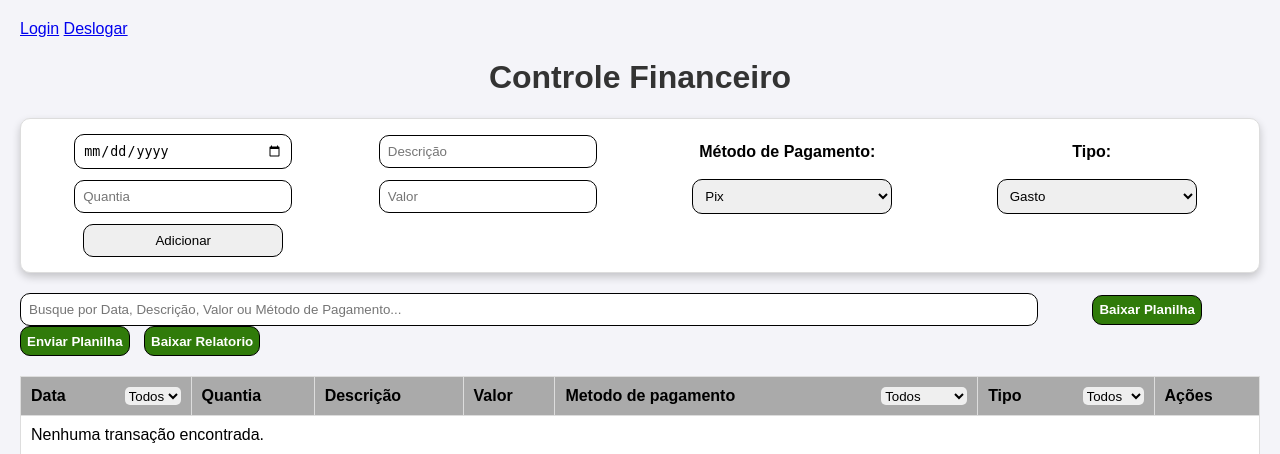
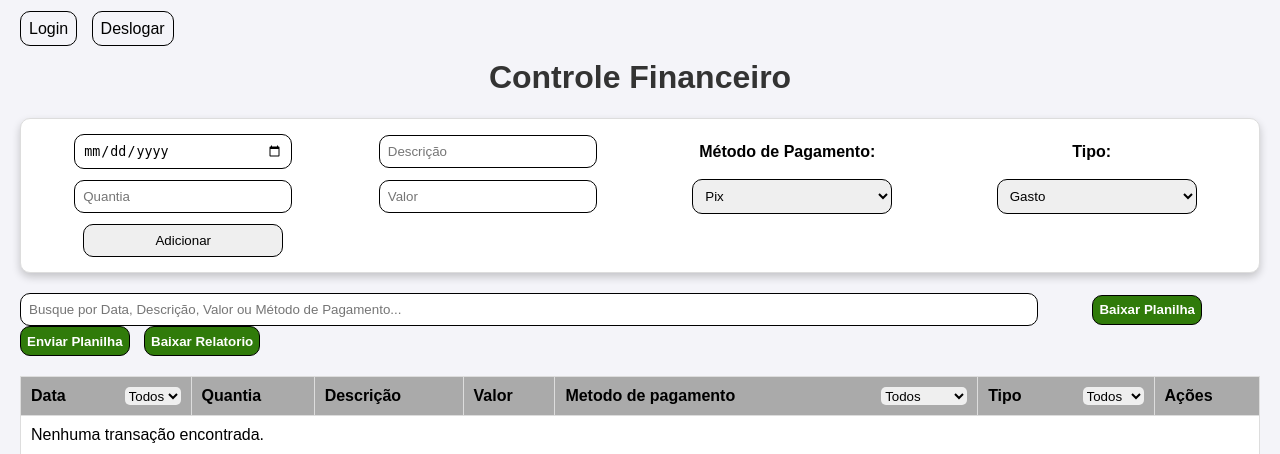
Before and after one commit to AlyssonLPdL/Finan, a Flask app: page / in a window 1280 px wide. Shown: the top 454 px of the page. Run offline with Flask 3, Linux system fonts and the light colour scheme; the visitor is signed in with stand-in values (Sample User, id 1); data that the repository does not hold is empty.

Commit message:
Correção

```diff
--- a/static/style.css
+++ b/static/style.css
@@ -252,3 +252,18 @@ th[data-sort="desc"]:after {
     0% { transform: rotate(0deg); }
     100% { transform: rotate(360deg); }
 }
+
+.rota {
+    margin-right: 10px;
+    padding: 8px;
+    border-radius: 10px;
+    border: black solid 1px;
+}
+
+a {
+    text-decoration: none;
+    color: #000000;
+}
+.rota:hover {
+    background-color: lightgrey;
+}
--- a/templates/index.html
+++ b/templates/index.html
@@ -7,8 +7,8 @@
     <link rel="stylesheet" href="/static/style.css">
 </head>
 <body>
-    <a href="/login">Login</a>
-    <a href="/logout">Deslogar</a>
+    <a class="rota" href="/login">Login</a>
+    <a class="rota" href="/logout">Deslogar</a>
 
     <h1>Controle Financeiro</h1>
     <form class="form-dados" method="POST" action="/">
```
